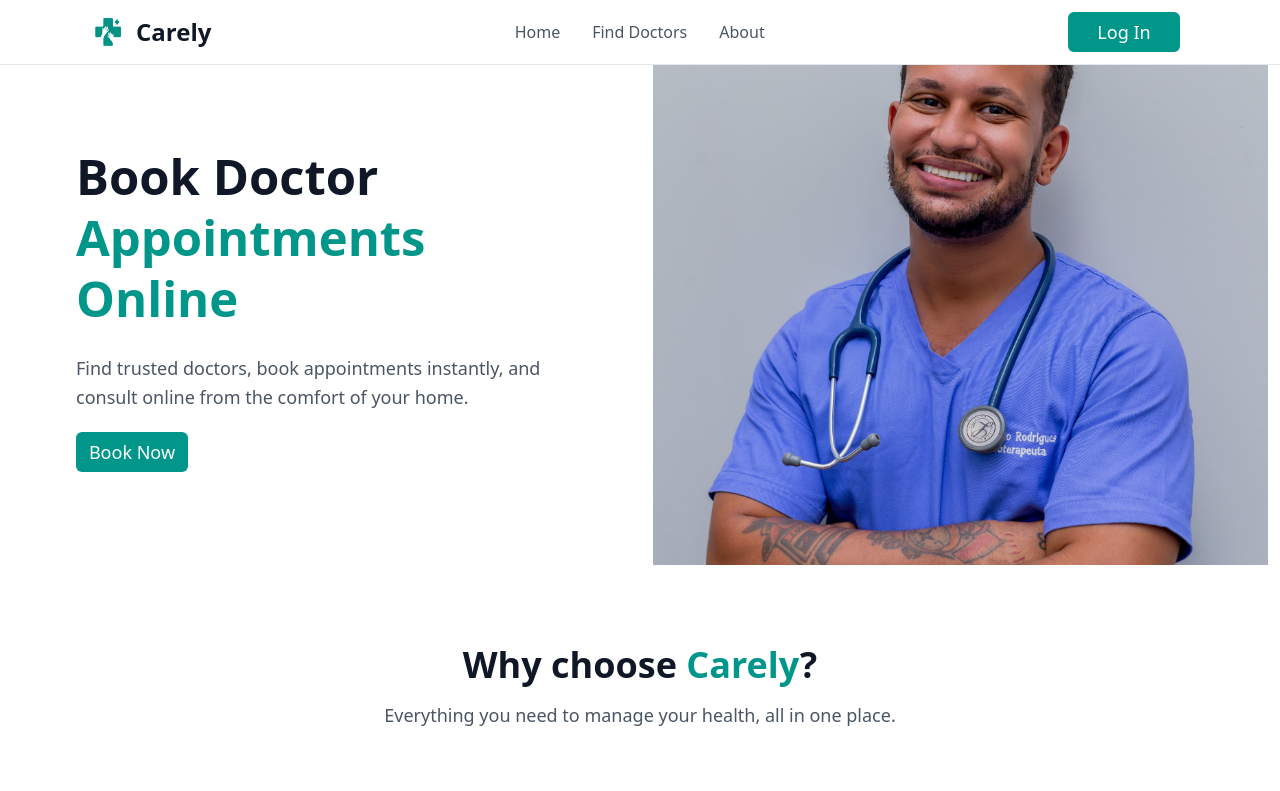
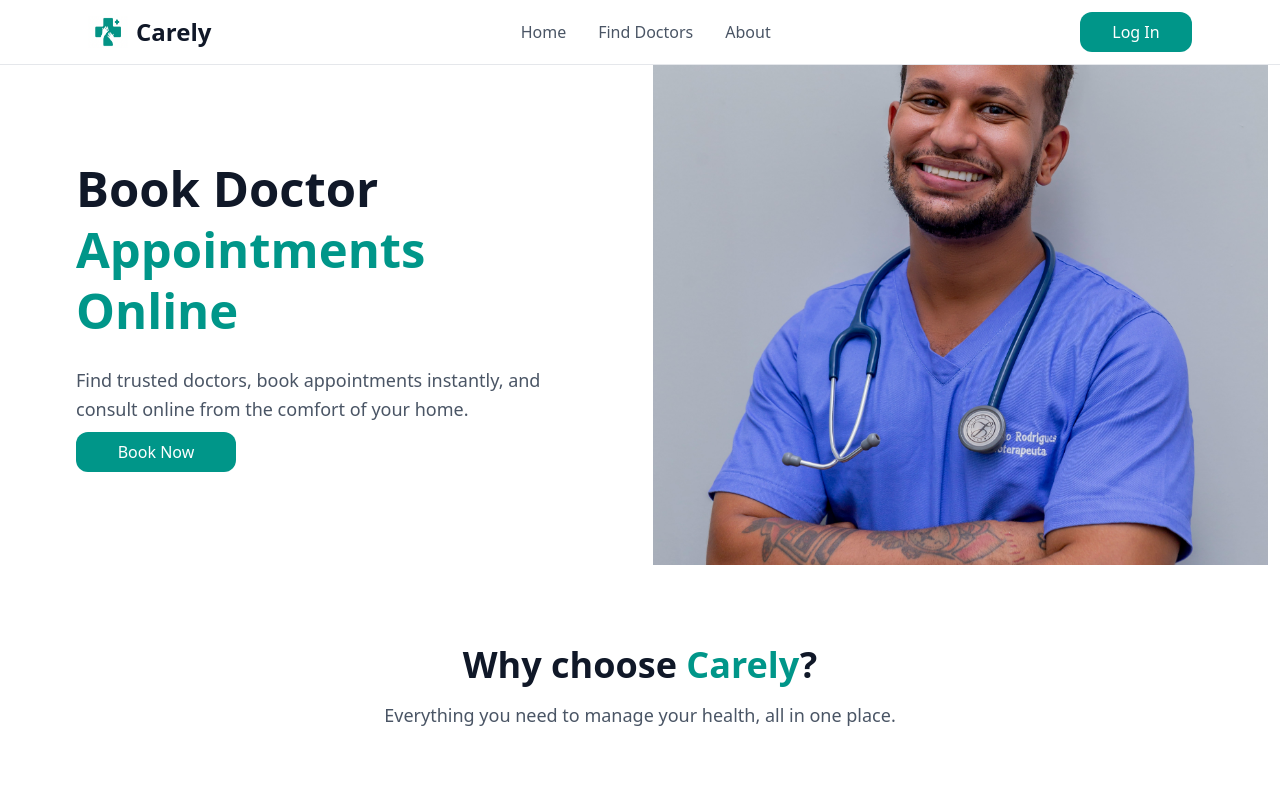
Before and after one commit to kajolsinghme/carely, a React (Vite) app in the folder frontend/: page / in a window 1280 px wide. Shown: the top 791 px of the page. Built offline with nearby package versions, Linux system fonts and the light colour scheme.

Commit message:
feat: refactor Button component for improved styling and functionality, update Hero, Navbar, Doctors, Login, and Signup pages for consistent button usage and validation

```diff
--- a/frontend/src/components/Button.tsx
+++ b/frontend/src/components/Button.tsx
@@ -1,22 +1,34 @@
 type ButtonProps = {
   label: string;
-  width?: number
-  onClick: () => void;
-  bgColor?: string;
+  onClick?: () => void;
+  width?: string;
+  variant?: "primary" | "danger";
+  type?: "button" | "submit";
 };
 
-const Button: React.FC<ButtonProps> = ({ label, width=28, onClick }) => {
+const Button = ({
+  label,
+  onClick,
+  width = "w-28",
+  variant = "primary",
+  type = "button",
+}: ButtonProps) => {
+  const baseStyles =
+    "rounded-xl py-2 font-medium transition text-white";
+
+  const variants = {
+    primary: "bg-teal-600 hover:opacity-90",
+    danger: "bg-red-600 hover:bg-red-700",
+  };
+
   return (
-    <div>
-      <button
-        onClick={onClick}
-        className={
-          `text-white text-lg w-${width} h-10 mt-3 mb-3 mr-3 rounded-md hover:bg-[#027f74] transition duration-200 bg-teal-600 cursor-pointer`
-        }
-      >
-        {label}
-      </button>
-    </div>
+    <button
+      type={type}
+      onClick={onClick}
+      className={`${width} ${baseStyles} ${variants[variant]}`}
+    >
+      {label}
+    </button>
   );
 };
 
--- a/frontend/src/components/Hero.tsx
+++ b/frontend/src/components/Hero.tsx
@@ -2,7 +2,7 @@ import { useNavigate } from "react-router-dom";
 import Button from "./Button";
 
 const Hero = () => {
-  const navigate = useNavigate()
+  const navigate = useNavigate();
   return (
     <section className="max-w-7xl px-3">
       <div className="flex items-center  h-125 justify-between gap-6">
@@ -16,7 +16,11 @@ const Hero = () => {
             online from the comfort of your home.
           </p>
           <div className="mt-2 flex gap-4">
-            <Button label="Book Now" onClick={() => navigate('/doctors')} />
+            <Button
+              label="Book Now"
+              width="w-40"
+              onClick={() => navigate("/doctors")}
+            />
           </div>
         </div>
         <div className="w-1/2">
--- a/frontend/src/components/Navbar.tsx
+++ b/frontend/src/components/Navbar.tsx
@@ -1,21 +1,32 @@
 import { Link, useNavigate } from "react-router-dom";
-import ReusableButton from "./Button";
+import Button from "./Button";
 
 const Navbar = () => {
-  const navigate = useNavigate()
+  const navigate = useNavigate();
+
+  const isLoggedIn = Boolean(localStorage.getItem("token"));
+
+  const handleAuthClick = () => {
+    if (isLoggedIn) {
+      localStorage.removeItem("token");
+    }
+    navigate("/login");
+  };
 
   return (
     <header className="border-b border-gray-200 bg-white">
-      <nav className="h-16 max-w-7xl  mx-auto  px-6 flex items-center justify-between">
+      <nav className="h-16 max-w-7xl mx-auto px-6 flex items-center justify-between">
+        {/* Logo */}
         <div className="flex items-center gap-2 ml-16">
           <img
             src="../src/assets/Carely Logo.png"
-            alt="Logo"
+            alt="Carely Logo"
             className="w-10 h-8"
           />
           <span className="text-2xl font-semibold text-gray-900">Carely</span>
         </div>
 
+        {/* Links */}
         <ul className="flex items-center gap-8 text-gray-600 font-medium">
           <li>
             <Link to="/" className="hover:text-teal-700 transition-colors">
@@ -40,7 +51,12 @@ const Navbar = () => {
         </ul>
 
         <div className="mr-16">
-          <ReusableButton label="Log In" onClick={() => navigate("/login")} />
+          <Button
+            label={isLoggedIn ? "Log Out" : "Log In"}
+            width="w-28"
+            variant={isLoggedIn ? "danger" : "primary"}
+            onClick={handleAuthClick}
+          />
         </div>
       </nav>
     </header>
--- a/frontend/src/pages/Doctors.tsx
+++ b/frontend/src/pages/Doctors.tsx
@@ -189,7 +189,7 @@ const Doctors = () => {
                 <Button
                   label="Book Appointment"
                   onClick={() => handleBook(doctor.id)}
-                  width={48}
+                  width="w-52"
                 />
               </div>
             </div>
--- a/frontend/src/pages/Login.tsx
+++ b/frontend/src/pages/Login.tsx
@@ -30,8 +30,8 @@ const Login = () => {
     return false;
   }
 
-  if (password.length < 6) {
-    toast.error("Password must be at least 6 characters");
+  if (password.length < 4) {
+    toast.error("Password must be at least 4 characters");
     return false;
   }
 
--- a/frontend/src/pages/Signup.tsx
+++ b/frontend/src/pages/Signup.tsx
@@ -41,8 +41,8 @@ const Signup = () => {
     return false;
   }
 
-  if (password.length < 6) {
-    toast.error("Password must be at least 6 characters");
+  if (password.length < 4) {
+    toast.error("Password must be at least 4 characters");
     return false;
   }
 
```
